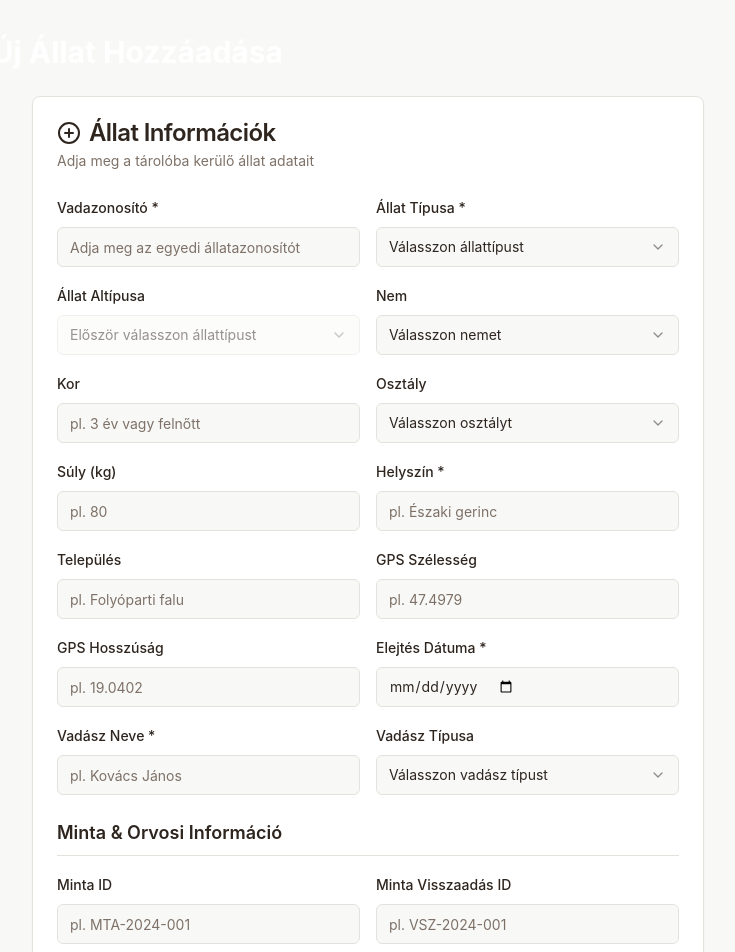
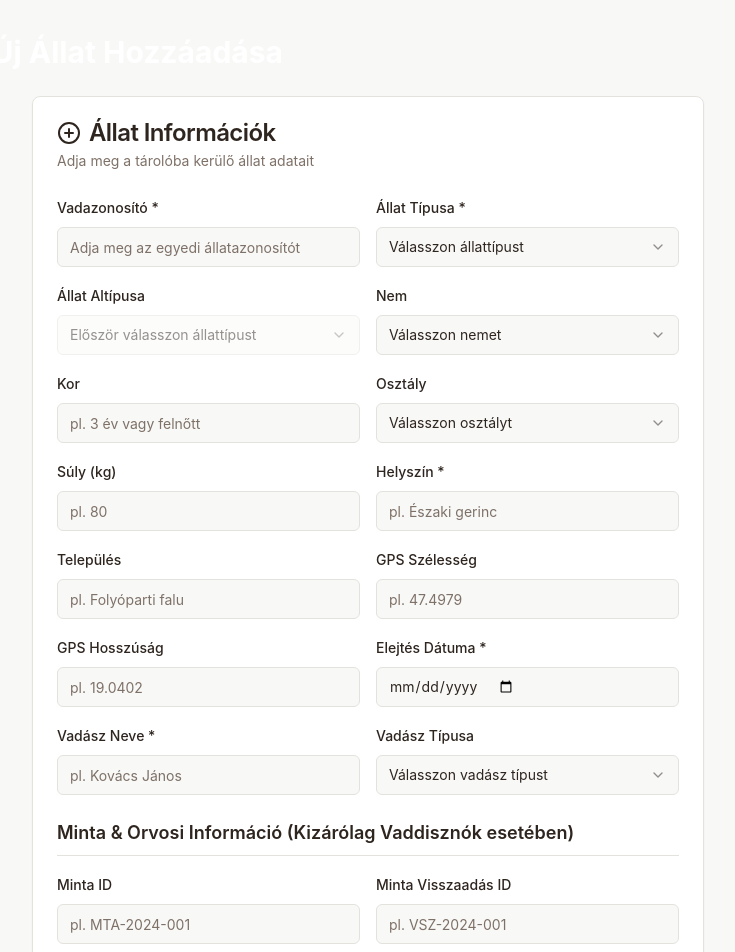
Before and after one commit to Elowy/hunt-horde-hub, a React (Vite) app: page /add-animal in a window 1280 px wide. Shown: the top 952 px of the page, without its empty margins (272-1007 px from the left). Built offline with nearby package versions, Linux system fonts and the light colour scheme.

Commit message:
Update section title

```diff
--- a/src/pages/AddAnimal.tsx
+++ b/src/pages/AddAnimal.tsx
@@ -317,7 +317,7 @@ const AddAnimal = () => {
 
               {/* Sample and Medical Information */}
               <div className="space-y-4">
-                <h3 className="text-lg font-semibold text-hunt-dark border-b pb-2">Minta & Orvosi Információ</h3>
+                <h3 className="text-lg font-semibold text-hunt-dark border-b pb-2">Minta & Orvosi Információ (Kizárólag Vaddisznók esetében)</h3>
                 <div className="grid grid-cols-1 md:grid-cols-2 gap-4">
                   <div className="space-y-2">
                     <Label htmlFor="sampleId">Minta ID</Label>
```
